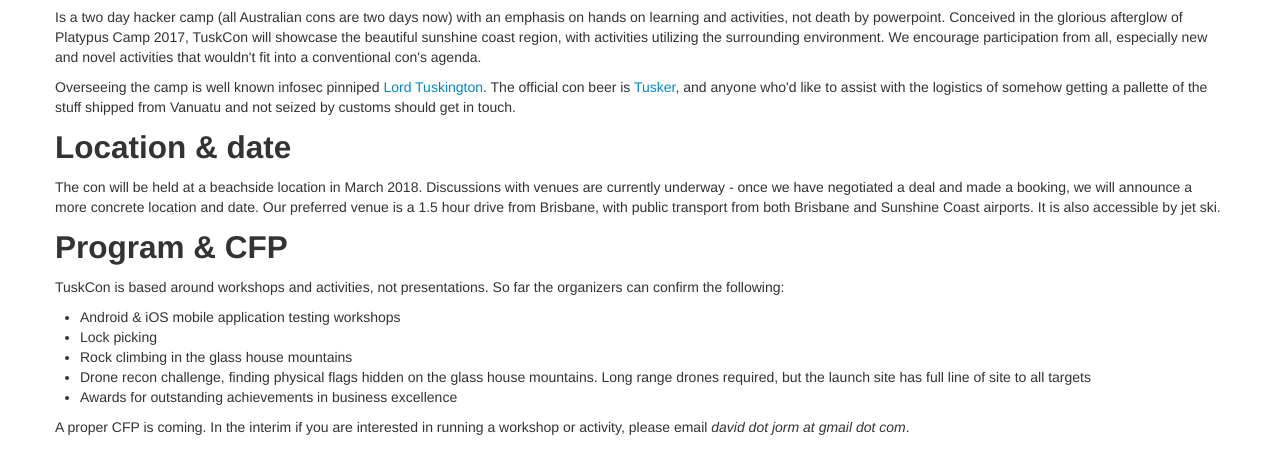
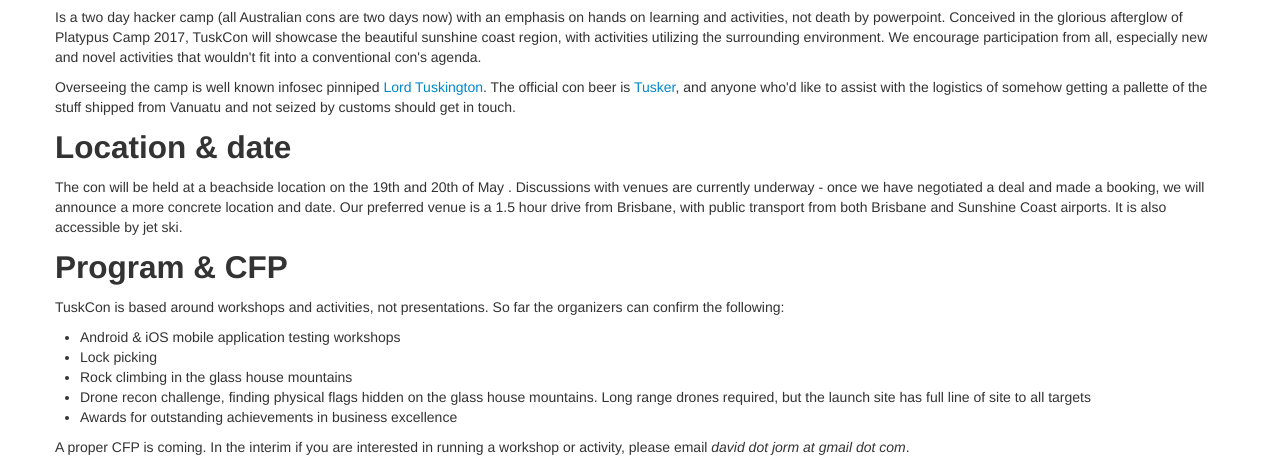
Before and after one commit to dfj/dfj.github.io, a plain HTML site: page index.html in a window 1280 px wide. Shown: the part 415-882 px from the top of the page. Drawn offline with nearby package versions, Linux system fonts and the light colour scheme.

Commit message:
Updated website to include the announced conference dates

```diff
--- a/index.html
+++ b/index.html
@@ -1,6 +1,24 @@
+
 <!DOCTYPE html>
 <html lang="en">
-  <head>
+  <!--
+               ___
+            .-9 9 `\
+          =(:(::)=  ;
+            ||||     \
+            ||||      `-.
+           ,\|\|         `,
+          /                \
+         ;                  `'---.,
+         |                         `\
+         ;                     /     |
+         \                    |      /
+  jgs     )           \  __,.--\    /
+       .-' \,..._\     \`   .-'  .-'
+      `-=``       `:    |  /-/-/`
+                    `.__/
+		-->
+		<head>
     <meta charset="utf-8">
     <title>TuskCon 2018</title>
     <meta name="viewport" content="width=device-width, initial-scale=1.0">
@@ -65,7 +83,7 @@ seized by customs should get in touch.</p>
 
       <div id="wherewhen">
          <h2>Location & date</h2>
-         <p>The con will be held at a beachside location in March 2018. Discussions with venues are currently underway - once we have negotiated a deal and made a booking, we will announce a more concrete location and date. Our preferred venue is a 1.5 hour drive from Brisbane, with public transport from both Brisbane and Sunshine Coast airports. It is also accessible by jet ski.</p>
+         <p>The con will be held at a beachside location on the 19th and 20th of May . Discussions with venues are currently underway - once we have negotiated a deal and made a booking, we will announce a more concrete location and date. Our preferred venue is a 1.5 hour drive from Brisbane, with public transport from both Brisbane and Sunshine Coast airports. It is also accessible by jet ski.</p>
       </div>
 
       <div id="program">
```
Also changed, not shown: img/tuskcon.orig.png (added), img/tuskcon.png.
